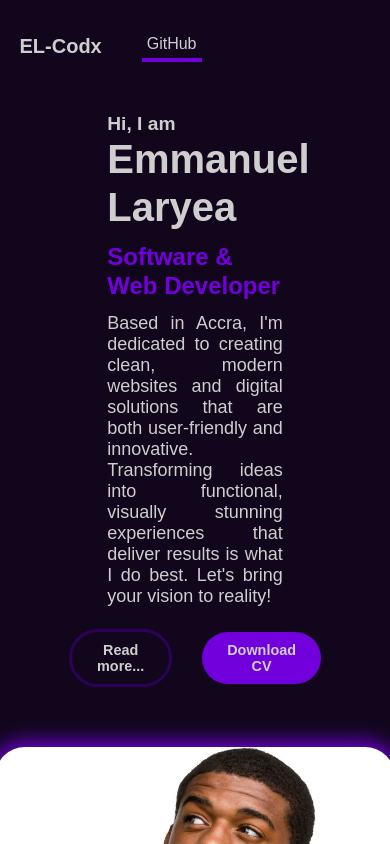
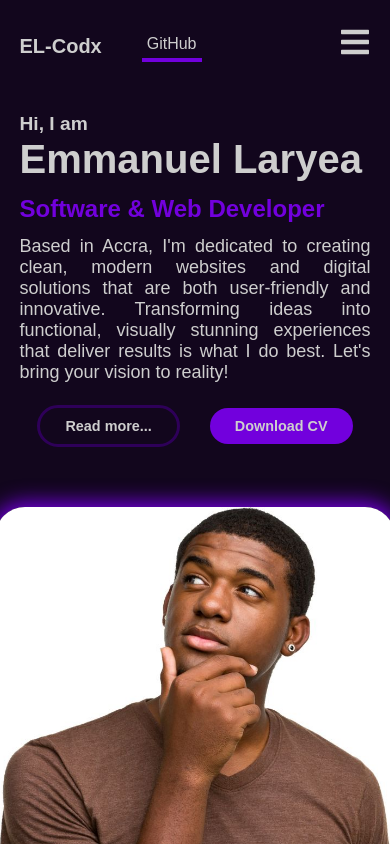
Before and after one commit to EL-Codx/el-folio, a React (Vite) app: page / in a window 390 px wide. Shown: the top 844 px of the page. Built offline with nearby package versions, Linux system fonts and the light colour scheme.

Commit message:
bug fixed: liner and image distortion

```diff
--- a/src/assets/css/App.css
+++ b/src/assets/css/App.css
@@ -87,8 +87,7 @@
 
 
 .skill-logo {
-  height: 50px;
-  width: 50px;
+  font-size: 3rem;
 }
 
 
--- a/src/assets/css/responsive.css
+++ b/src/assets/css/responsive.css
@@ -7,14 +7,17 @@
     font-size: 1.2rem;
     }
 
-    .icon {
-        display: block;
+    .left-liner {
+      width: 100% !important; /*reseting left liner width back to 100 from 50*/
     }
 
     .bar a {
         margin: 0px;
     }
 
+    .icon {
+      display: block !important;
+    }
 
     .bar {
         display: flex;
@@ -49,13 +52,18 @@
         margin-left: 5% !important;
         margin-right: 5% !important;
     }
+
+    .left-liner {
+      margin-right: 0 !important;
+    }
 }
 
 @media (max-width: 1050px) {
-    .imagery img {
-        height: 350px;
-        width: 300px;
-    }
+  .imagery img {
+    height: 450px !important;
+    width: 400px !important;
+    border: none !important;
+  }
 }
 
 @media (max-width: 1185px) {
@@ -84,8 +92,6 @@
       }
   }
 
-
-  /* different screens */
 @media (max-width: 768px) {
     .box {
         flex: 1 1 calc(50% - 10px); /* 2 card per row */
@@ -115,17 +121,6 @@
       justify-content: center;
     }
 
-    .imagery {
-      width: 100% !important;
-    }
-
-    .imagery img {
-      transform: none !important;
-      height: 450px !important;
-      width: 400px !important;
-      border: none !important;
-    }
-
     .hub {
       display: none;
     }
```
